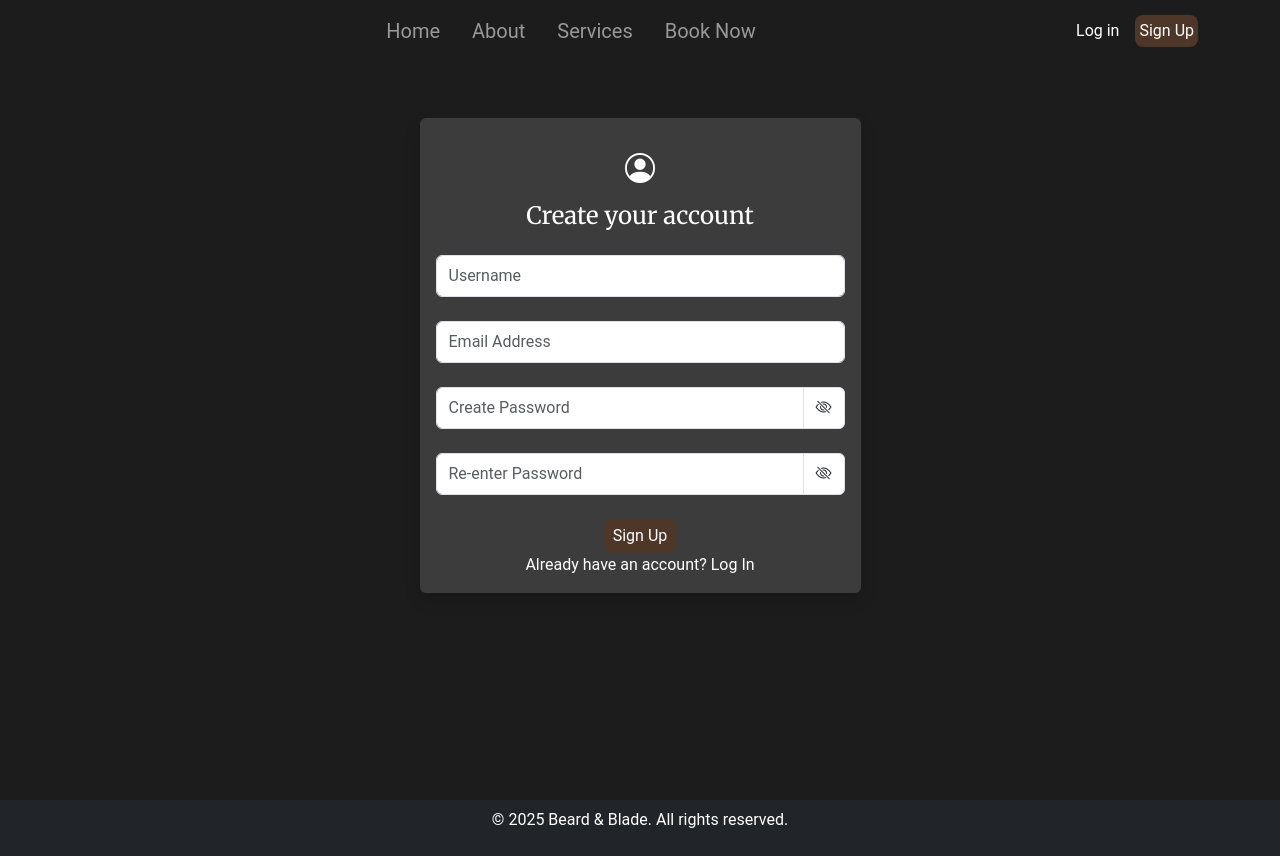
After one commit to collinsevan/beard-blade, a Django app: page /accounts/register/ in a window 1280 px wide. The commit adds this page. Run offline with Django 4.2, Linux system fonts and the light colour scheme.

Commit message:
Add register template. Update js to handle password toggle on login and register. Add register validation, view and url. Update login template and icons.

```diff
--- a/barber/views.py
+++ b/barber/views.py
@@ -1,5 +1,7 @@
-from django.shortcuts import render
+from django.shortcuts import render, redirect
 from django.contrib.auth.decorators import login_required
+from django.contrib.auth.models import User
+from django.contrib import messages
 
 
 def home(request):
@@ -20,3 +22,36 @@ def base_view(request):
 @login_required
 def book_now(request):
     return render(request, "booking.html")
+
+
+def register(request):
+    """
+    Registers a new user by validating input and creating a user if valid.
+    """
+    if request.method == 'POST':
+        username = request.POST.get('username')
+        email = request.POST.get('email')
+        password1 = request.POST.get('password1')
+        password2 = request.POST.get('password2')
+
+        # Validate that all fields are filled
+        if not username or not email or not password1 or not password2:
+            messages.error(request, "All fields are required.")
+            return render(request, 'registration/register.html')
+        # Validate matching passwords
+        if password1 != password2:
+            messages.error(request, "Passwords do not match.")
+            return render(request, 'registration/register.html')
+        # Validate that the username is unique
+        if User.objects.filter(username=username).exists():
+            messages.error(request, "Username already exists.")
+            return render(request, 'registration/register.html')
+
+        # Create the new user
+        user = User.objects.create_user(
+            username=username, email=email, password=password1)
+        user.save()
+        messages.success(
+            request, "Your account has been created! Please log in.")
+        return redirect('login')
+    return render(request, 'registration/register.html')
--- a/beardblade/urls.py
+++ b/beardblade/urls.py
@@ -1,19 +1,3 @@
-"""
-URL configuration for beardblade project.
-
-The `urlpatterns` list routes URLs to views. For more information please see:
-    https://docs.djangoproject.com/en/4.2/topics/http/urls/
-Examples:
-Function views
-    1. Add an import:  from my_app import views
-    2. Add a URL to urlpatterns:  path('', views.home, name='home')
-Class-based views
-    1. Add an import:  from other_app.views import Home
-    2. Add a URL to urlpatterns:  path('', Home.as_view(), name='home')
-Including another URLconf
-    1. Import the include() function: from django.urls import include, path
-    2. Add a URL to urlpatterns:  path('blog/', include('blog.urls'))
-"""
 from django.contrib import admin
 from django.urls import path, include
 from barber import views as barber_views
@@ -25,6 +9,7 @@ urlpatterns = [
     path('base/', barber_views.base_view, name='base'),
     path('about/', barber_views.about, name='about'),
     path("book/", barber_views.book_now, name="book_now"),
+    path("accounts/register/", barber_views.register, name="register"),
     path("accounts/", include("django.contrib.auth.urls")),
     path('admin/', admin.site.urls),
 ]
--- a/static/js/script.js
+++ b/static/js/script.js
@@ -1,20 +1,25 @@
 document.addEventListener("DOMContentLoaded", function () {
-    const togglePassword = document.getElementById("togglePassword");
-    const passwordInput = document.getElementById("password-box");
-    // Toggle to show passwsord
-    if (togglePassword && passwordInput) {
-        togglePassword.addEventListener("click", function () {
+    // Select all toggle elements for password fields
+    const toggles = document.querySelectorAll(".password-toggle");
+    toggles.forEach(function (toggle) {
+        toggle.addEventListener("click", function () {
+            // Get the target password field by its ID
+            const targetId = this.getAttribute("data-target");
+            const passwordInput = document.getElementById(targetId);
+            if (passwordInput) {
+                // Toggle the type attribute
                 const currentType = passwordInput.getAttribute("type");
                 const newType = currentType === "password" ? "text" : "password";
                 passwordInput.setAttribute("type", newType);
 
-            const icon = togglePassword.querySelector("i");
+                // Toggle the icon class
+                const icon = this.querySelector("i");
                 if (icon) {
                     icon.classList.toggle("bi-eye");
                     icon.classList.toggle("bi-eye-slash");
                 }
+            }
         });
-    }
-
-    console.log("script.js loaded and running");
     });
+    console.log("Password toggle script loaded and running");
+});
--- a/templates/base.html
+++ b/templates/base.html
@@ -54,7 +54,7 @@
             </ul>
             <!-- Login / Sign up -->
             <div class="d-flex flex-column flex-lg-row justify-content-center align-items-center gap-3">
-              <a href="#" class="text-white">Login</a>
+              <a href="#" class="text-white ">Log in</a>
               <a href="#" class="text-white text-decoration-none px-1 py-1 rounded-3"
                 style="background-color: #4e3629">Sign Up</a>
             </div>
--- /dev/null
+++ b/templates/registration/register.html
@@ -0,0 +1,53 @@
+{% extends 'base.html' %}
+{% load static %}
+
+{% block title %}Sign Up - Beard & Blade{% endblock %}
+
+{% block content %}
+<section class="mb-5">
+    <div class="container mt-4 pt-4">
+        <div class="row">
+            <div class="col-12 col-sm-8 col-md-5 m-auto">
+                <div class="card border-0 shadow"  style="background-color: rgb(60, 60, 60)">
+                    <div class="card-body">
+
+                        <h4 class="text-white text-center"><i
+                                class="bi bi-person-circle text-white d-block mx-auto my-3"
+                                style="font-size: 30px;"></i>Create your account</h4>
+                        <form method="post" id="signup-form">
+                            {% csrf_token %}
+                            <input type="text" name="username" id="username-box" class="form-control my-4 py-2"
+                                placeholder="Username" autocomplete="username">
+                            <input type="email" name="email" id="email-box" class="form-control my-4 py-2"
+                                placeholder="Email Address" autocomplete="email">
+                            <!-- Create Password Field -->
+                            <div class="input-group my-4">
+                                <input type="password" name="password1" id="password1-box" class="form-control py-2"
+                                    placeholder="Create Password" autocomplete="new-password">
+                                <span class="input-group-text bg-white password-toggle" data-target="password1-box"
+                                    style="cursor: pointer;">
+                                    <i class="bi bi-eye-slash"></i>
+                                </span>
+                            </div>
+                            <!-- Re-enter Password Field -->
+                            <div class="input-group my-4">
+                                <input type="password" name="password2" id="password2-box" class="form-control py-2"
+                                    placeholder="Re-enter Password" autocomplete="new-password">
+                                <span class="input-group-text bg-white password-toggle" data-target="password2-box"
+                                    style="cursor: pointer;">
+                                    <i class="bi bi-eye-slash"></i>
+                                </span>
+                            </div>
+                            <div class="text-center mt-3">
+                                <button id="signup-btn" type="submit" class="btn text-white px-2 py-lg-1 rounded-3"
+                                    style="background-color: #4e3629;">Sign Up</button>
+                                <a href="{% url 'login' %}" class="nav-link text-white">Already have an account? Log In</a>
+                            </div>
+                        </form>
+                    </div>
+                </div>
+            </div>
+        </div>
+    </div>
+</section>
+{% endblock %}
```
Also changed, not shown: templates/registration/login.html (+8 -11 lines). Lines whose indentation alone changed are shown as unchanged.
